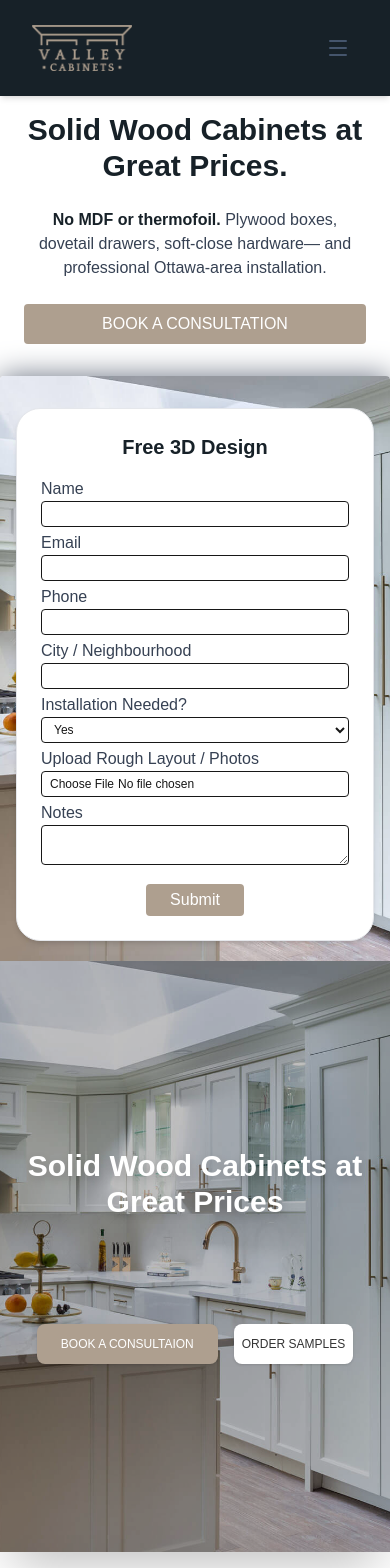
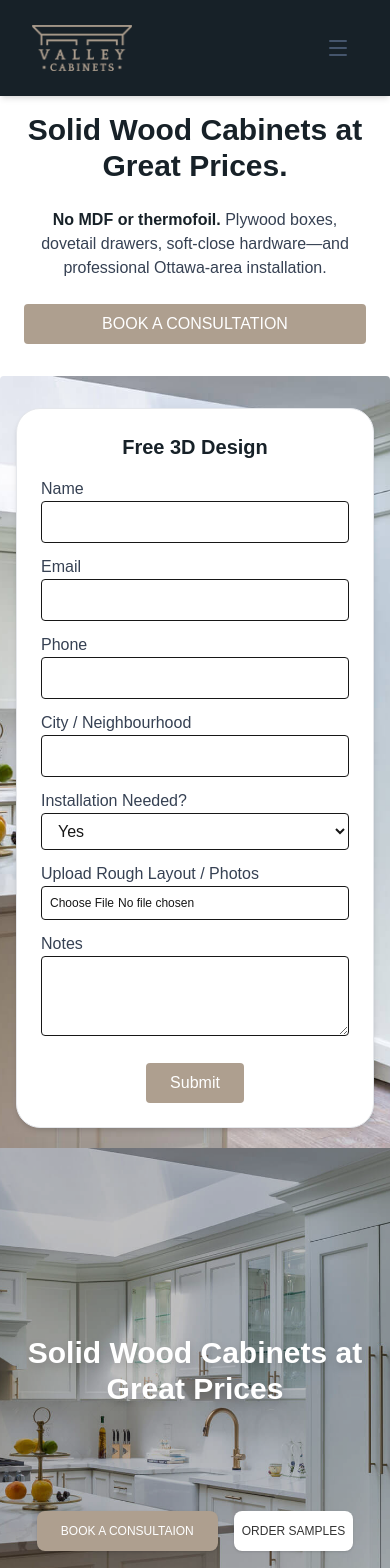
Before and after one commit to itrigerinnovationspvtltd/valley-cabinets, a Next.js app: page / in a window 390 px wide. Shown: the top 1568 px of the page. Built offline with nearby package versions, Linux system fonts and the light colour scheme.

Commit message:
Added lead form pop up, call us button added in footer,sections removed

```diff
--- a/src/app/page.tsx
+++ b/src/app/page.tsx
@@ -3,11 +3,6 @@ import Hero from '@/components/Hero';
 import SolidWoodCabinets from '@/components/SolidWoodCabinets';
 import FeaturedShowcase from '@/components/FeaturedShowcase';
 import FreeKitchenDesign from '@/components/FreeKitchenDesign';
-import HowItWorks from '@/components/HowItWorks';
-import Features from '@/components/Features';
-import ChooseYourStyle from '@/components/ChooseYourStyle';
-import DIYVideos from '@/components/DIYVideos';
-import Gallery from '@/components/Gallery';
 import Testimonials from '@/components/Testimonials';
 import CTA from '@/components/CTA';
 import Footer from '@/components/Footer';
@@ -27,11 +22,6 @@ export default function Home() {
       <OurServices />
       <Testimonials />
       <FreeKitchenDesign />
-      <HowItWorks />
-      <Features />
-      <ChooseYourStyle />
-      <DIYVideos />
-      <Gallery />
       <Contact />
       <FAQ />
       <CTA />
--- a/src/components/Footer.tsx
+++ b/src/components/Footer.tsx
@@ -1,3 +1,5 @@
+import { Phone } from "lucide-react";
+
 const quickLinks = ['About Us', 'Assembly and Shipping', 'Solid Wood', 'Kitchen Planning', 'Returns & Exchanges', 'Warranty'];
 
 export default function Footer() {
@@ -35,7 +37,7 @@ export default function Footer() {
             </h4>
             <div className="space-y-2 text-slate-300">
               <div className="flex items-center">
-                <span className="text-base">613-917-0497</span>
+                <a href="tel:613-917-0497" className="text-base flex gap-2"><Phone/> 613-917-0497</a>
               </div>
               <div className="flex items-center">
                 <span className="text-base">info@valleycabinets.ca</span>
--- a/src/components/Hero.tsx
+++ b/src/components/Hero.tsx
@@ -97,88 +97,139 @@
 //   );
 // }
 
+"use client";
+import { useEffect, useState } from "react";
+
 export default function Hero() {
+  const [showPopup, setShowPopup] = useState(false);
+
+  // Show popup after 10 seconds
+  useEffect(() => {
+    const timer = setTimeout(() => {
+      setShowPopup(true);
+    }, 10000); // 10 seconds
+
+    return () => clearTimeout(timer);
+  }, []);
+
   return (
+    <>
       <div className="min-h-screen bg-white flex flex-col justify-center items-center pt-28 sm:pt-20">
-      <div className="w-full  mx-auto grid grid-cols-1 md:grid-cols-3 ">
-        {/* Left Side - Text Content (1 part) */}
+        <div className="w-full mx-auto grid grid-cols-1 md:grid-cols-3">
+          {/* Left Side - Text Content */}
           <div className="md:col-span-1 flex flex-col justify-center space-y-6 px-6 sm:px-12 md:px-28 text-center md:text-left">
             <h1 className="text-3xl sm:text-5xl md:text-5xl font-bold text-[#172128]">
               Solid Wood Cabinets at Great Prices.
             </h1>
             <p className="text-gray-700 text-base sm:text-lg">
-            <span className="font-bold text-[#172128]">
-              No MDF or thermofoil.
-            </span>{" "}
-            Plywood boxes, dovetail drawers, soft-close hardware— and
+              <span className="font-bold text-[#172128]">No MDF or thermofoil.</span>{" "}
+              Plywood boxes, dovetail drawers, soft-close hardware—and
               professional Ottawa-area installation.
             </p>
             <div className="flex flex-col sm:flex-row gap-3 sm:gap-2 justify-center md:justify-start">
               <a href="#contact">
-            <button className="bg-[#AE9F8F] text-white px-4 py-2 rounded hover:bg-[#79654f] transition w-full sm:w-auto ">
+                <button className="bg-[#AE9F8F] text-white px-4 py-2 rounded hover:bg-[#79654f] transition w-full sm:w-auto">
                   BOOK A CONSULTATION
                 </button>
               </a>
             </div>
           </div>
-        {/* Right Side - Form with Background (2 parts) */}
-        <div className="col-span-2 h-full bg-cover bg-center rounded flex items-center justify-center sm:justify-end p-0 sm:pr-16 shadow-l-[200px] shadow-[0_0_30px] shadow-gray-500 bg-[url('/Web%20Images/whitewater-bay/E1-1.jpg')] mt-8 sm:mt-0 ">
+
+          {/* Right Side - Form with Background */}
+          <div className="col-span-2 h-full bg-cover bg-center rounded flex items-center justify-center sm:justify-end p-0 sm:pr-16 bg-[url('/Web%20Images/whitewater-bay/E1-1.jpg')] mt-8 sm:mt-0">
             <div className="bg-white shadow-md flex flex-col items-center m-4 sm:m-8 p-6 sm:p-8 border border-gray-200 w-full max-w-sm sm:max-w-md rounded-3xl">
               <h2 className="text-xl sm:text-2xl font-semibold mb-4 text-[#172128]">
                 Free 3D Design
               </h2>
-            <form className="space-y-1 sm:space-y-3 w-full">
+              <form className="space-y-3 w-full">
                 <label className="text-base text-gray-700">Name</label>
-              <input
-                type="text" required
-                className="w-full border rounded px-2 sm:px-3 sm:py-2"
-              />
-              <label className=" text-base text-gray-700">Email</label>
-              <input
-                type="email" required
-                className="w-full border rounded px-2 sm:px-3 sm:py-2"
-              />
+                <input type="text" required className="w-full border rounded px-3 py-2" />
+                <label className="text-base text-gray-700">Email</label>
+                <input type="email" required className="w-full border rounded px-3 py-2" />
                 <label className="text-base text-gray-700">Phone</label>
-              <input
-                type="tel" required
-                className="w-full border rounded px-2  sm:px-3 sm:py-2"
-              />
-              <label className=" text-base text-gray-700">
-                City / Neighbourhood
-              </label>
-              <input
-                type="text" required
-                className="w-full border rounded px-2 sm:px-3 sm:py-2"
-              />
-              <label className="text-base text-gray-700">
-                Installation Needed?
-              </label>
-              <select className="w-full border rounded text-xs px-2 py-1 sm:px-3 sm:py-2">
-                <option>Yes</option> <option>No</option>
+                <input type="tel" required className="w-full border rounded px-3 py-2" />
+                <label className="text-base text-gray-700">City / Neighbourhood</label>
+                <input type="text" required className="w-full border rounded px-3 py-2" />
+                <label className="text-base text-gray-700">Installation Needed?</label>
+                <select className="w-full border rounded px-3 py-2">
+                  <option>Yes</option>
+                  <option>No</option>
                 </select>
-              <label className="mb-1 text-base text-gray-700">
-                Upload Rough Layout / Photos
-              </label>
-              <input
-                type="file"
-                className="w-full text-xs border rounded px-2 py-1 sm:px-3 sm:py-2"
-              />
-              <label className="mb-1 text-base text-gray-700">Notes</label>
-              <textarea className="w-full border rounded px-2 py-1 sm:px-3 sm:py-2 h-10 sm:h-20" />
+                <label className="text-base text-gray-700">Upload Rough Layout / Photos</label>
+                <input type="file" className="w-full text-xs border rounded px-2 py-2" />
+                <label className="text-base text-gray-700">Notes</label>
+                <textarea className="w-full border rounded px-3 py-2 h-20" />
                 <div className="flex justify-center pt-2">
-                <a href="#">
                   <button
                     type="submit"
-                  className="text-white bg-[#AE9F8F] hover:bg-[#79654f] px-6 py-1 rounded transition"
+                    className="text-white bg-[#AE9F8F] hover:bg-[#79654f] px-6 py-2 rounded transition"
                   >
                     Submit
                   </button>
-                </a>
                 </div>
               </form>
             </div>
           </div>
         </div>
       </div>
+
+      {/* Popup Modal */}
+      {showPopup && (
+        <div className="fixed inset-0 bg-black bg-opacity-50 flex items-center justify-center z-50">
+          <div className="bg-white rounded-2xl shadow-lg w-[90%] max-w-md p-6 relative animate-fadeIn">
+            {/* Close Button */}
+            <button
+              onClick={() => setShowPopup(false)}
+              className="absolute top-3 right-3 text-gray-500 hover:text-black text-xl"
+            >
+              ✕
+            </button>
+
+            <h2 className="text-2xl md:text-3xl font-bold text-[#172128]  md:mb-4 text-center">
+                Request a Design Consultation
+              </h2>
+              <p className="text-gray-600 text-center text-sm mb-4 md:mb-8">
+                Fill out the form below and our design expert will reach out to you.
+              </p>
+            <form onSubmit={(e) => {
+          e.preventDefault(); // stop page refresh
+          alert("Form submitted successfully!");
+          setShowPopup(false);
+        }}
+            className="space-y-2">
+              <label className="block text-sm font-medium mb-2">Your Name</label>
+              <input
+                    type="text"
+                    name="Name"
+                    required
+                    placeholder="Enter your name"
+                    className="w-full border border-gray-300 rounded-lg py-3 px-4 focus:outline-none focus:ring-2 focus:ring-gray-600"
+                  />
+                  <label className="block text-sm font-medium mb-2">Your Email</label>
+              <input
+                    type="email"
+                    name="Email"
+                    required
+                    placeholder="Enter your email"
+                    className="w-full border border-gray-300 rounded-lg py-3 px-4 focus:outline-none focus:ring-2 focus:ring-gray-600"
+                  />
+                  <label className="block text-sm font-medium mb-2">Message</label>
+             <textarea
+                    name="Message"
+                    required
+                    placeholder="Tell us about your project..."
+                    className="w-full border border-gray-300 rounded-lg py-3 px-4 h-26 md:h-32 resize-none focus:outline-none focus:ring-2 focus:ring-gray-600"
+                  />
+              <button
+                type="submit"
+                className="w-full bg-[#AE9F8F] text-white py-2 rounded hover:bg-[#79654f] transition"
+              >
+                Submit
+              </button>
+            </form>
+          </div>
+        </div>
+      )}
+    </>
   );
 }
```
Lines whose indentation alone changed are shown as unchanged.
